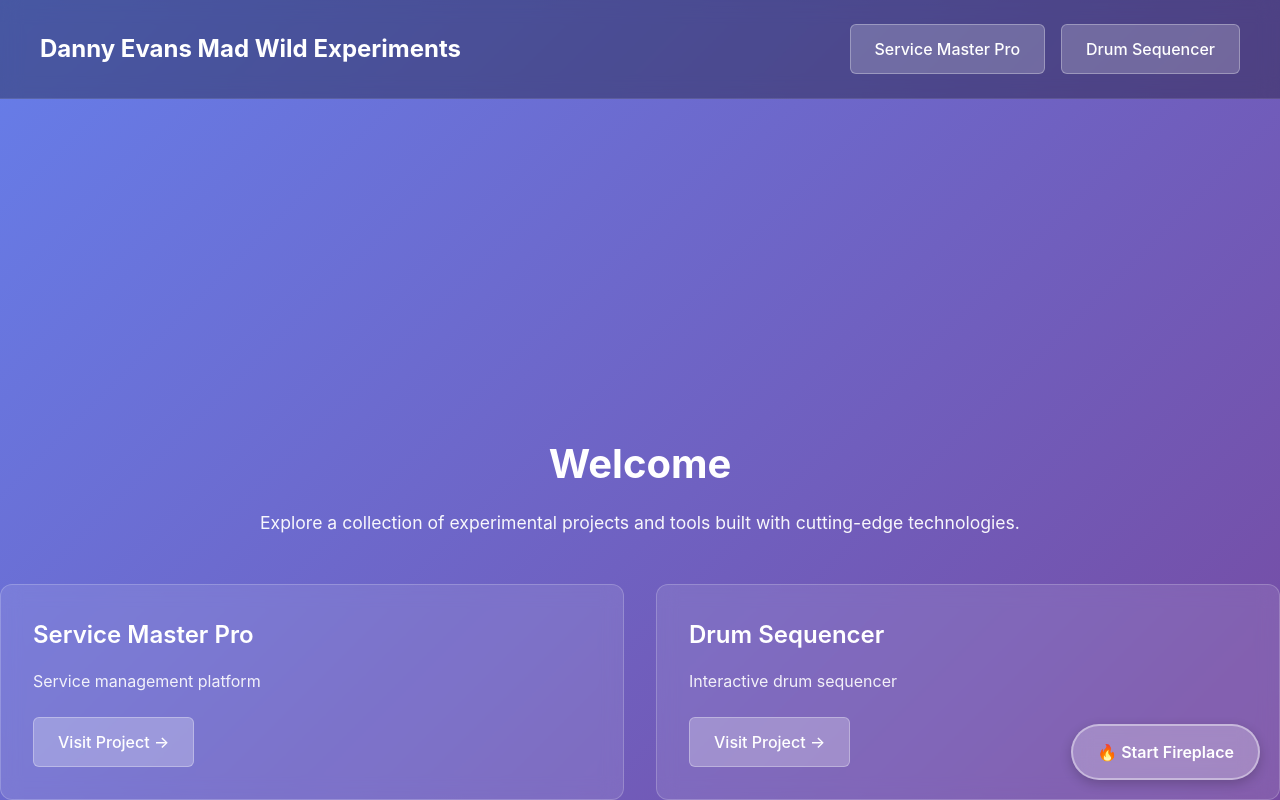
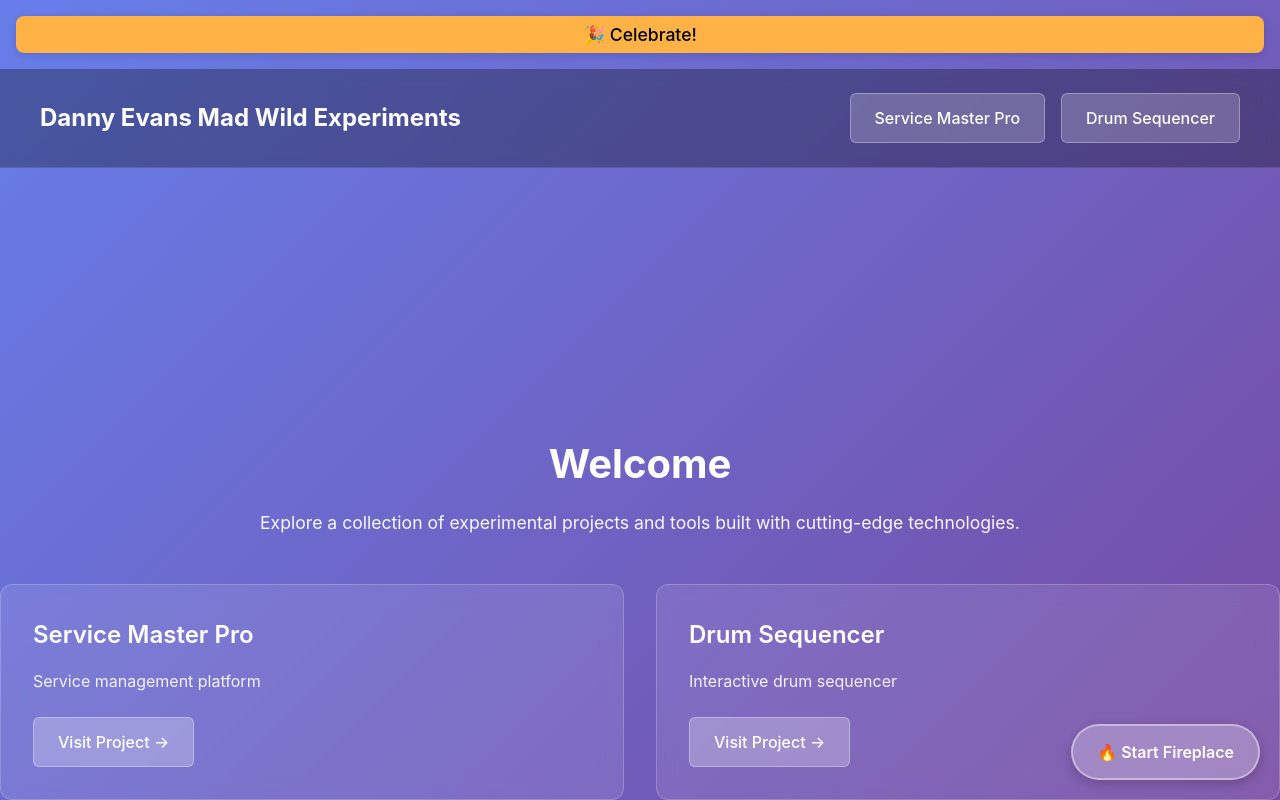
Before and after one commit to danielcepatterson/empty-website, a React (Vite) app: page / in a window 1280 px wide. Built offline with nearby package versions, Linux system fonts and the light colour scheme.

Commit message:
feat: add ConfettiButton component for celebratory interactions and update package dependencies

```diff
--- a/package.json
+++ b/package.json
@@ -12,6 +12,7 @@
 		"publish": true
 	},
 	"dependencies": {
+		"canvas-confetti": "^1.9.4",
 		"hono": "4.11.1",
 		"react": "19.2.1",
 		"react-dom": "19.2.1"
--- a/src/react-app/App.tsx
+++ b/src/react-app/App.tsx
@@ -1,6 +1,7 @@
 // src/App.tsx
 
 import { useState, useRef } from "react";
+import ConfettiButton from "./ConfettiButton";
 import "./App.css";
 
 interface Site {
@@ -40,6 +41,7 @@ function App() {
 
 	return (
 		<>
+		<ConfettiButton />
 			<audio
 				ref={audioRef}
 				loop
--- /dev/null
+++ b/src/react-app/ConfettiButton.tsx
@@ -0,0 +1,21 @@
+// src/react-app/ConfettiButton.tsx
+import { useRef } from "react";
+import confetti from "canvas-confetti";
+
+export default function ConfettiButton() {
+  const buttonRef = useRef<HTMLButtonElement>(null);
+
+  const handleConfetti = () => {
+    confetti({
+      particleCount: 120,
+      spread: 70,
+      origin: { y: 0.6 },
+    });
+  };
+
+  return (
+    <button ref={buttonRef} onClick={handleConfetti} style={{ margin: "1rem", padding: "0.5rem 1.5rem", fontSize: "1.1rem", background: "#ffb347", border: "none", borderRadius: "8px", cursor: "pointer", boxShadow: "0 2px 8px #0002" }}>
+      🎉 Celebrate!
+    </button>
+  );
+}
```
Also changed, not shown: 1 other file (tests, documents, lock files or other folders).
